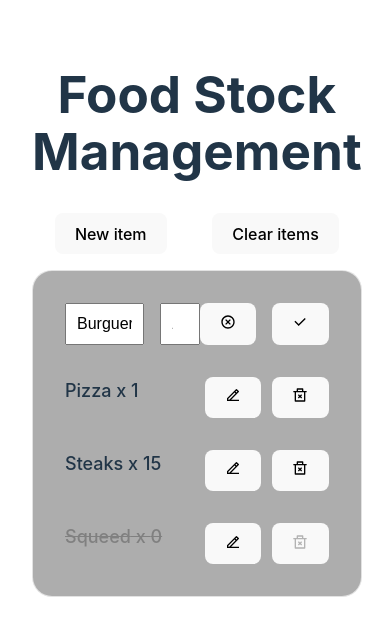
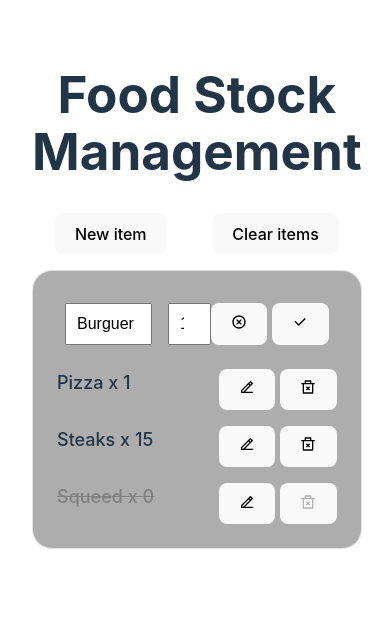
Before and after one commit to GandalfTheBlack16/food-stock-manager, a React (Vite) app: page / in a window 390 px wide. Both pictures are taken after a click on the button 232 px from the left and 324 px from the top of the page. Shown: the top 636 px of the page. Built offline with nearby package versions, Linux system fonts and the light colour scheme.

Commit message:
Fixed media queries

```diff
--- a/src/components/EditFood.css
+++ b/src/components/EditFood.css
@@ -25,5 +25,15 @@
 
 .edit_food__buttons {
     display: flex;
-    gap: 1em;
+    gap: 5px;
 }
+
+@media only screen and (max-width: 600px) {
+    .food_item__container {
+        padding: .5rem;
+    }
+
+    .edit_food__field {
+        gap: 10px;
+    }
+}
--- a/src/components/FoodItem.css
+++ b/src/components/FoodItem.css
@@ -16,5 +16,11 @@
 
 .food_item__buttons {
     display: flex;
-    gap: .7rem;
+    gap: 5px;
 }
+
+@media only screen and (max-width: 600px) {
+    .food_item__container {
+        padding: .5rem;
+    }
+}
```
